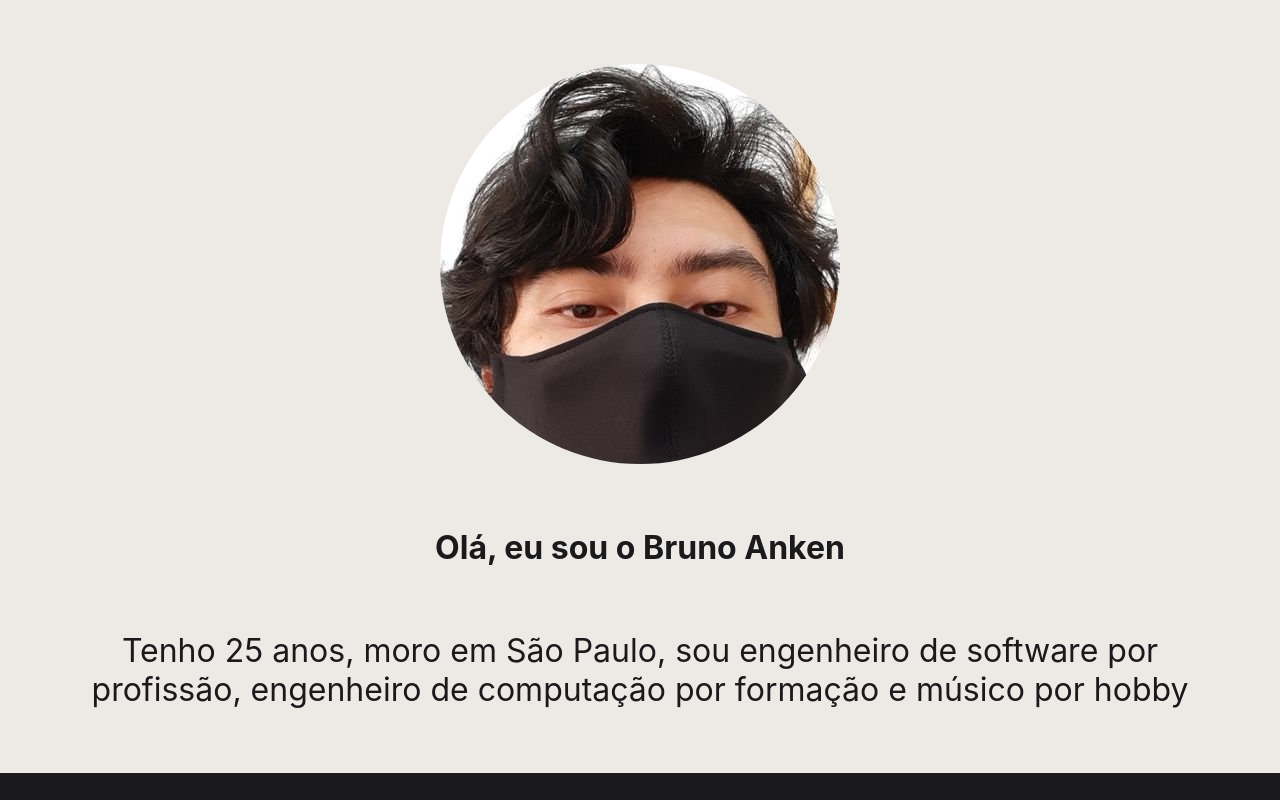
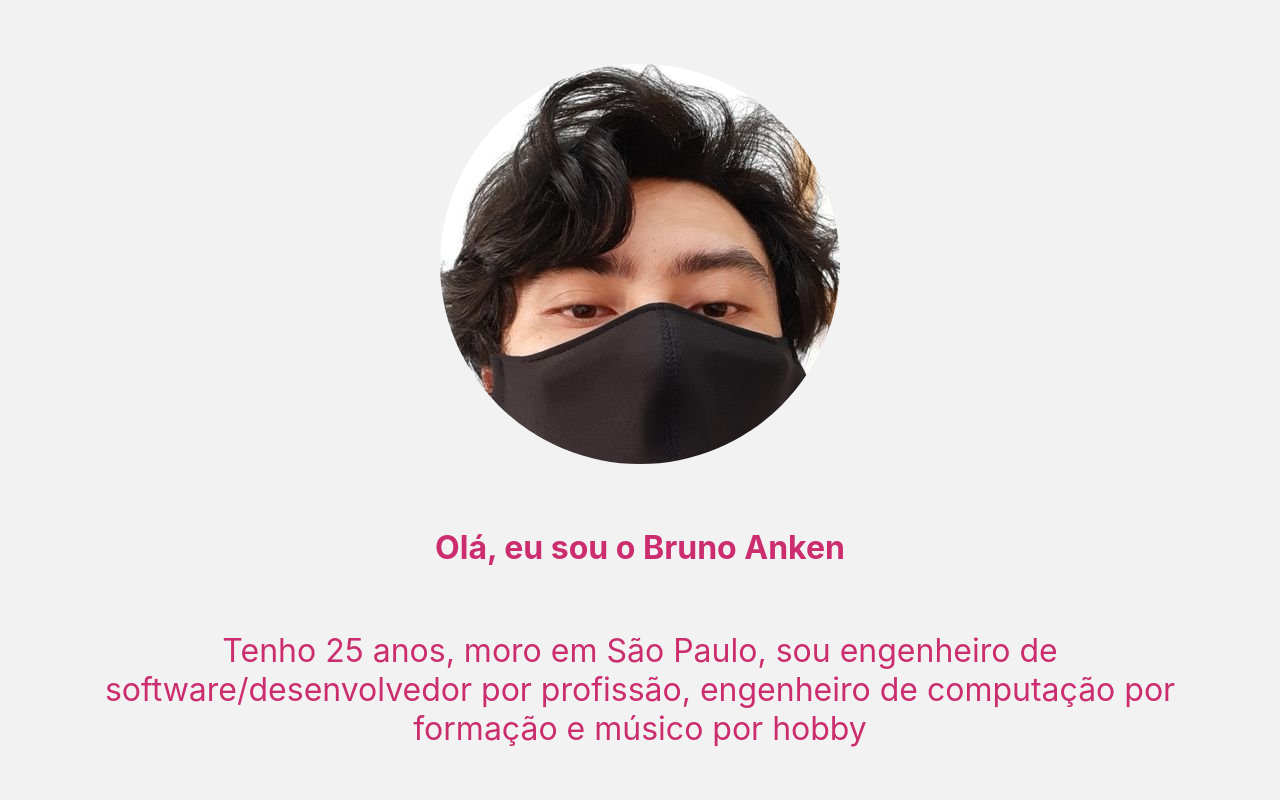
Before and after one commit to brunoanken/anken.dev, a Next.js app: page / in a window 1280 px wide. Shown: the top 800 px of the page. Built offline with nearby package versions, Linux system fonts and the light colour scheme.

Commit message:
:lipstick: Update color scheme again.

```diff
--- a/pages/index.js
+++ b/pages/index.js
@@ -25,19 +25,19 @@ export default function Home() {
           </h1>
 
           <p className={`${styles['main-text']} text-center padding`}>
-            Tenho 25 anos, moro em São Paulo, sou engenheiro de software por profissão,
+            Tenho 25 anos, moro em São Paulo, sou engenheiro de software/desenvolvedor por profissão,
             engenheiro de computação por formação e músico por hobby
           </p>
 
         </div>
 
-        <div className="padding text-center bg-black3 color-yellow2">
+        <div className="padding text-center bg-magenta1">
 
-          <h2 className>"Tá, legal, mas o que você sabe fazer?"</h2>
+          <h2>"Tá, legal, mas o que você sabe fazer?"</h2>
           <br />
           <p style={{ fontSize: '1.5rem' }}>Se liga:</p>
 
-          <div className={`${styles['sections-grid']} `}>
+          <div className={styles['sections-grid']}>
 
             <Section imgSrc="/icons/code-white.svg">
               <p>Eu sei escrever código front-end, back-end e mobile!</p>
--- a/pages/styles/index.module.scss
+++ b/pages/styles/index.module.scss
@@ -12,6 +12,11 @@
     &:hover {
         animation: spin 5s linear infinite;
     }
+}
+
+.hr {
+    border: 1px dashed var(--grey1);
+    width: 100%;
 }
 
 @-moz-keyframes spin {
--- a/styles/global.scss
+++ b/styles/global.scss
@@ -1,19 +1,21 @@
 :root {
     --white1: #FFFFFF;
+    --white2: #FEFFFF;
+    --white3: #F2F2F2;
 
     --black1: #000000;
     --black2: #0B0C10;
     --black3: #1A1A1D;
 
-    --grey1: #EDEAE5;
-    --grey2: #4E4E50;
+    --grey1: #CCCCCC;
 
-    --cyan1: #026670;
+    --teal1: #14A098;
 
-    --mint1: #9FEDD7;
+    --green1: #0F292F;
 
-    --yellow1: #FEF9C7;
-    --yellow2: #FCE181;
+    --magenta1: #501F3A;
+
+    --pink1: #CB2D6F;
 
     --default-padding: 2rem;
     --default-padding-desktop: 4rem;
@@ -26,8 +28,8 @@ html, body {
     margin: 0;
     font-family: -apple-system, BlinkMacSystemFont, Segoe UI, Roboto, Oxygen, Ubuntu,
     Cantarell, Fira Sans, Droid Sans, Helvetica Neue, sans-serif;
-    background-color: var(--grey1);
-    color: var(--black3);
+    background-color: var(--white3);
+    color: var(--pink1);
 }
 
 h1, h2, h3, a, p, div {
@@ -73,14 +75,10 @@ img {
     border-radius: 50%;
 }
 
-.color-yellow2 {
-    color: var(--yellow2);
+.color-teal1 {
+    color: var(--teal1);
 }
 
-.color-white1 {
-    color: var(--white1);
+.bg-magenta1 {
+    background-color: var(--magenta1);
 }
-
-.bg-black3 {
-    background-color: var(--black3);
-}
```
